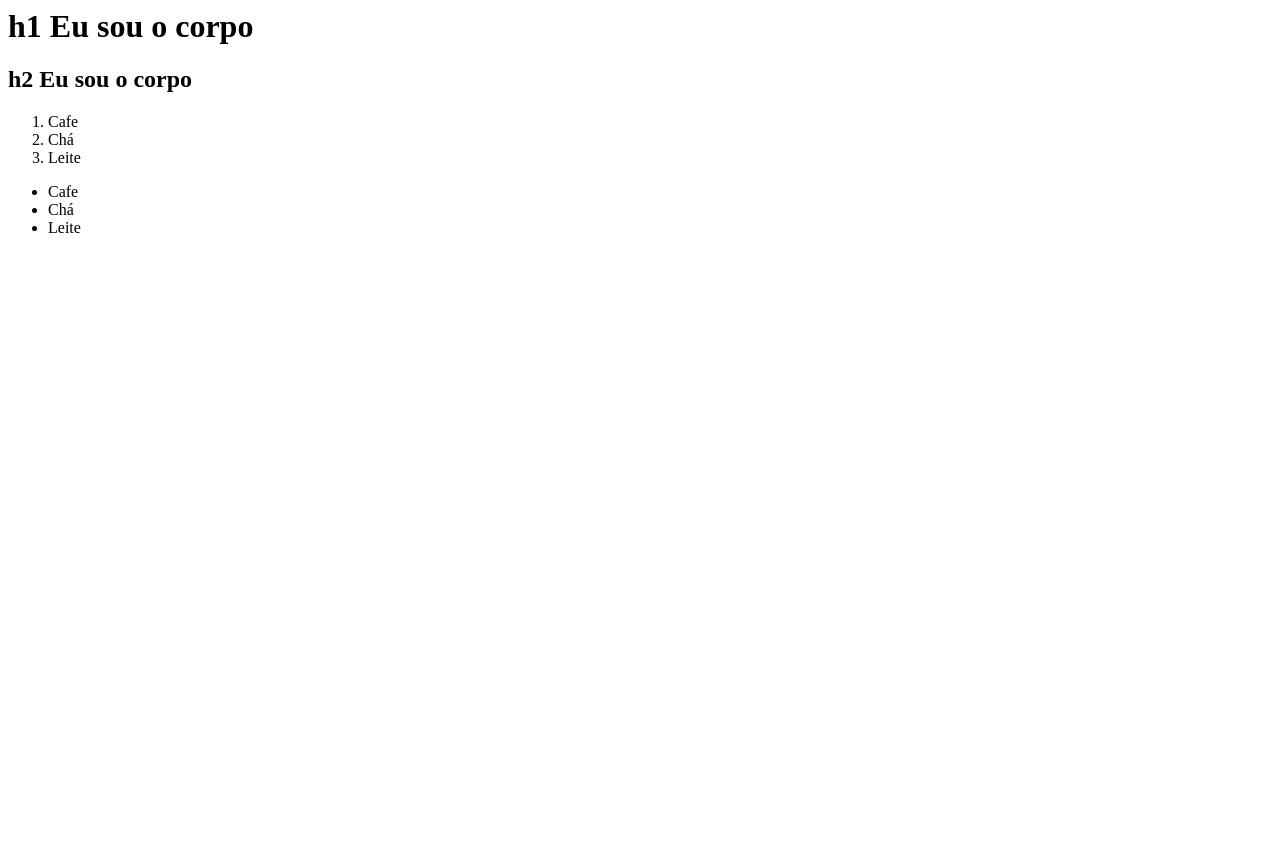
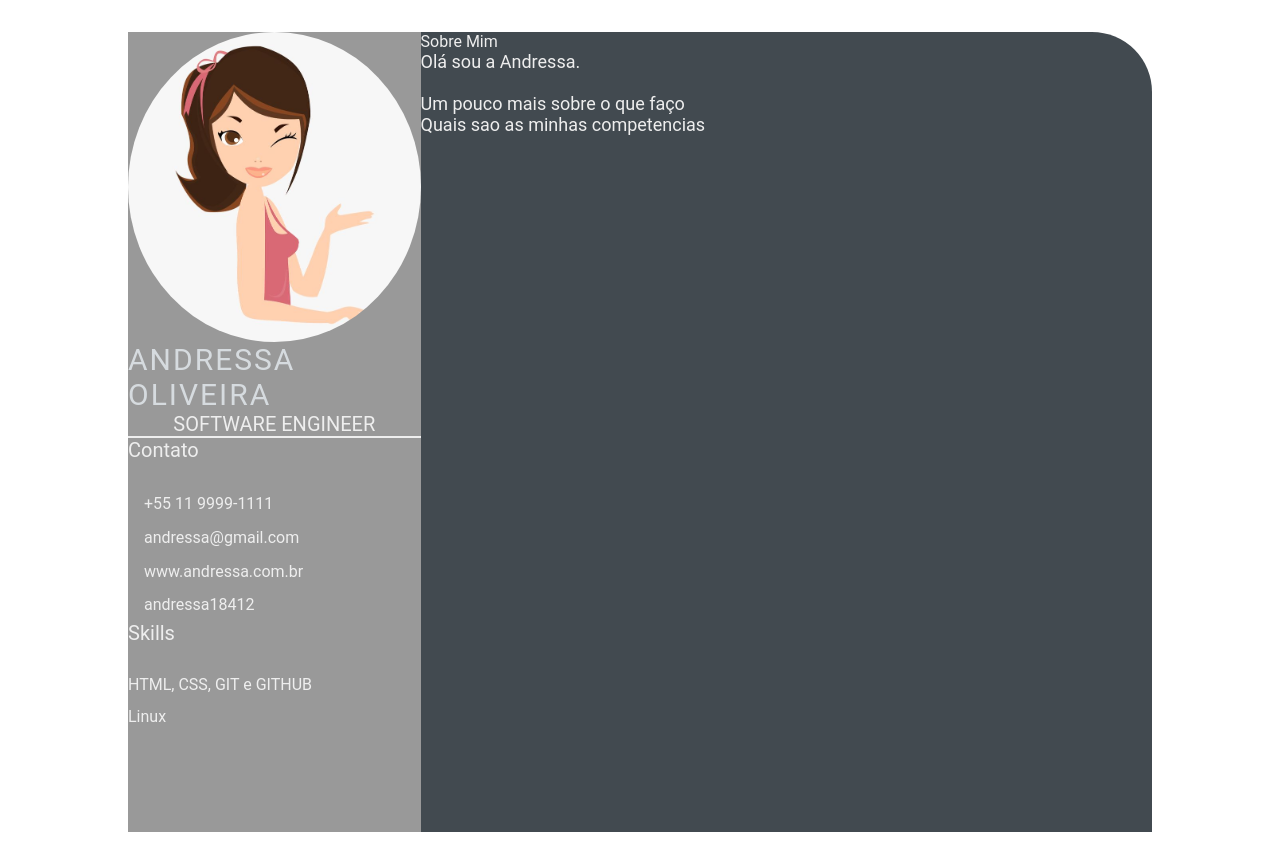
Before and after one commit to andressaog88/devweekgit.github.io, a plain HTML site: page index.html in a window 1280 px wide. Before the commit the page ends 800 px from the top, so only its background shows below. Drawn offline with Linux system fonts and the light colour scheme.

Commit message:
feature: add index.html

```diff
--- a/index.html
+++ b/index.html
@@ -1,21 +1,55 @@
-<html>
-    <head>
-        <title>
-            Olá, eu sou a cabeça!
-        </title>
-    </head>
-    <body>
-        <h1> h1 Eu sou o corpo</h1>
-        <h2> h2 Eu sou o corpo</h2>
-    </body>
-    <ol>
-         <li> Cafe</li>
-         <li> Chá</li>
-         <li> Leite</li>
-    </ol>
-    <ul>
-        <li> Cafe</li>
-         <li> Chá</li>
-         <li> Leite</li>
-    </ul>
+<html lang="en">
+<head>
+    <meta charset="UTF-8">
+    <meta http-equiv="X-UA-Compatible" content="IE=edge">
+    <meta name="viewport" content="width=device-width, initial-scale=1.0">
+    <title>Andressa Oliveira CV</title>
+
+    <link rel="stylesheet" href="style.css">
+
+</head>
+<body>
+    <main class="resume-contents">
+        <section class="left-section">
+            <section class="left-section-content">
+                <div class="profile">
+                     <img class="profile-image" src="img/profile-image.jpg" alt="Profile image">
+                     <p class="name"> Andressa Oliveira</p>
+                     <p class="profession"> Software Engineer</p>
+                </div>
+                <div class="contact-info">
+                     <p class="left-title">Contato</p>
+                     <ul>
+                        <li><i class="fa fa-phone"></i>+55 11 9999-1111 </li>
+                        <li><i class="fa fa-envelope"></i>andressa@gmail.com </li>
+                        <li><i class="fa fa-globe"></i>www.andressa.com.br </li>
+                        <li><i class="fa fa-github"></i>andressa18412 </li>
+                     </ul>
+                </div>
+                <p>
+                 <p>
+                <div class="skills">
+                    <p class="left-title"> Skills</p>
+                    <ul>
+                        <li><p> HTML, CSS, GIT e GITHUB</p></li>
+                        <li><p>Linux</p></li>
+                    </ul>
+                </div>
+            </section>
+        </section>
+            <section class="right-section">
+                <div class="right-section-contens">
+                    <section class="about gap">
+                        <div class="right-title"> Sobre Mim</div>
+                        <p class="about-me-contents">
+                            Olá sou a Andressa. <br>
+                            <br> Um pouco mais sobre o que faço
+                            <br> Quais sao as minhas competencias
+                        </p>
+                    </section>
+                </div>
+            </section>
+            </section>
+    </main>
+</body>
 </html>
--- /dev/null
+++ b/style.css
@@ -0,0 +1,103 @@
+* {
+    margin: 0;
+    padding: 0;
+    box-sizing: border-box;
+    list-style: none;
+    font-family: 'Roboto', sans-serif;
+}
+
+.resume-contents {
+    min-height: 100vh;
+    width: 80%;
+    margin: 2rem auto;
+    display: grid;
+    grid-template-columns: repeat(7, 1fr);
+}
+
+.left-section {
+    grid-column: span 2;
+    height: 100%;
+    background-color: #999999;
+}
+
+.right-section {
+    grid-column: span 5;
+    height: 100%;
+    background-color: #424a50;
+    border-radius: 0px 60px 0px 0px;
+}
+
+.left-section-contents{
+    padding: 2rem 2rem;
+}
+
+.profile {
+    width: 100%;
+    border-bottom: 2px solid #eeeeee;
+}
+
+.profile .profile-image {
+    width: 100%;
+    border-radius: 100%;
+}
+
+.name {
+    color: #D6DBDF;
+    font-size: 30px;
+    letter-spacing: 2px;
+    text-transform: uppercase;
+}
+
+.profession {
+    color: #eeeeee;
+    font-size: 20px;
+    text-transform: uppercase;
+    text-align: center;
+}
+
+/* .contact-info { border-bottom: 2px solid #1B2631; } */
+.left-title {
+    color: #eeeeee;
+    font-size: 20px;
+}
+
+.contact-info ul {
+    padding-top: 1.5rem;
+}
+
+.contact-info ul li,
+.references ul li {
+    padding: .4rem 0;
+    color: #eeeeee;
+}
+
+.contact-info ul li i,
+.references ul li i {
+    padding-right: 1rem;
+    font-size: 18px;
+    color: #eeeeee;
+}
+
+.skills ul {
+    padding-top: 1.5rem;
+}
+.skills ul li p {
+    padding: .4rem 0;
+    color: #eeeeee;
+}
+
+.right-section-contents {
+    padding: 2rem 2rem;
+}
+
+.right-title {
+    color: #eeeeee;
+}
+
+.gap {
+    padding-bottom: 2rem;
+}
+.about-me-contents {
+    font-size: 18px;
+    color: #eeeeee;
+}
```
Also changed, not shown: img/profile-image.jpg (added).
